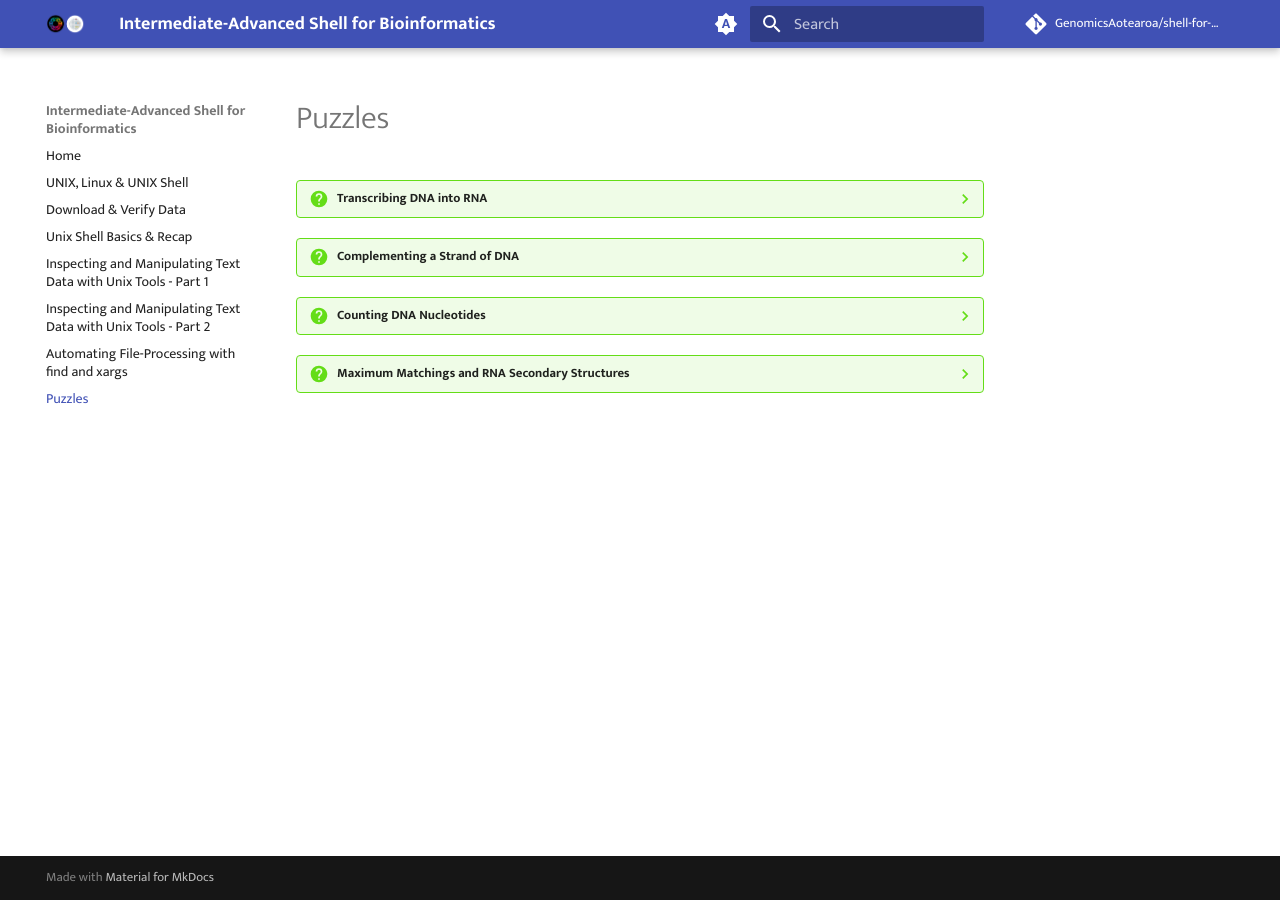
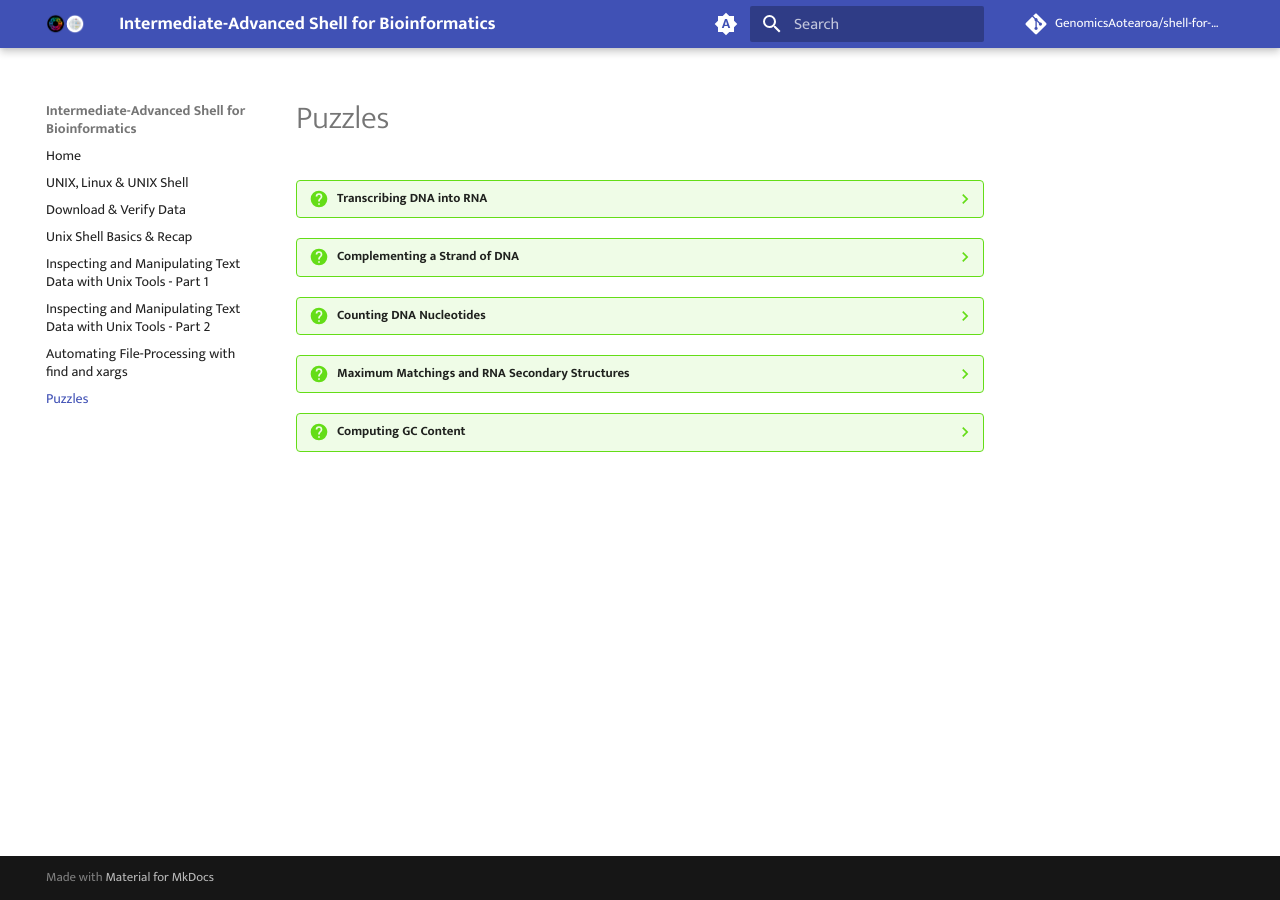
Before and after one commit to GenomicsAotearoa/shell-for-bioinformatics, an MkDocs documentation site: the page built from docs/puzzles.md, in a window 1280 px wide. Built offline with MkDocs 1.6.1 and Material for MkDocs 9.7.7, drawn with Linux system fonts in a browser that asks for light colours; comment, search, counter and statistics services are not loaded; some of the changed lines change nothing that is shown.

Commit message:
add gc content

```diff
--- a/docs/puzzles.md
+++ b/docs/puzzles.md
@@ -49,3 +49,15 @@
     **Given:** An RNA string ***s*** of length at most 100.
 
     **Return:** The total possible number of maximum matchings of basepair edges in the bonding graph of ***s***
+
+??? question "Computing GC Content"
+
+    The GC-content of a DNA string is given by the percentage of symbols in the string that are 'C' or 'G'. For example, the GC-content of "AGCTATAG" is 37.5%. Note that the reverse complement of any DNA string has the same GC-content.
+
+    DNA strings must be labeled when they are consolidated into a database. A commonly used method of string labeling is called FASTA format. In this format, the string is introduced by a line that begins with '>', followed by some labeling information. Subsequent lines contain the string itself; the first line to begin with '>' indicates the label of the next string.
+
+    In our implementation, a string in FASTA format will be labeled by the ID "GAotearoa_xxxx", where "xxxx" denotes a four-digit code between 0000 and 9999.
+
+    **Given:** At most 10 DNA strings in FASTA format (of length at most 1 kbp each).
+
+    **Return:** The ID of the string having the highest GC-content, followed by the GC-content of that string. Rosalind allows for a default error of 0.001 in all decimal answers unless otherwise stated; please see the note on absolute error below.
```
